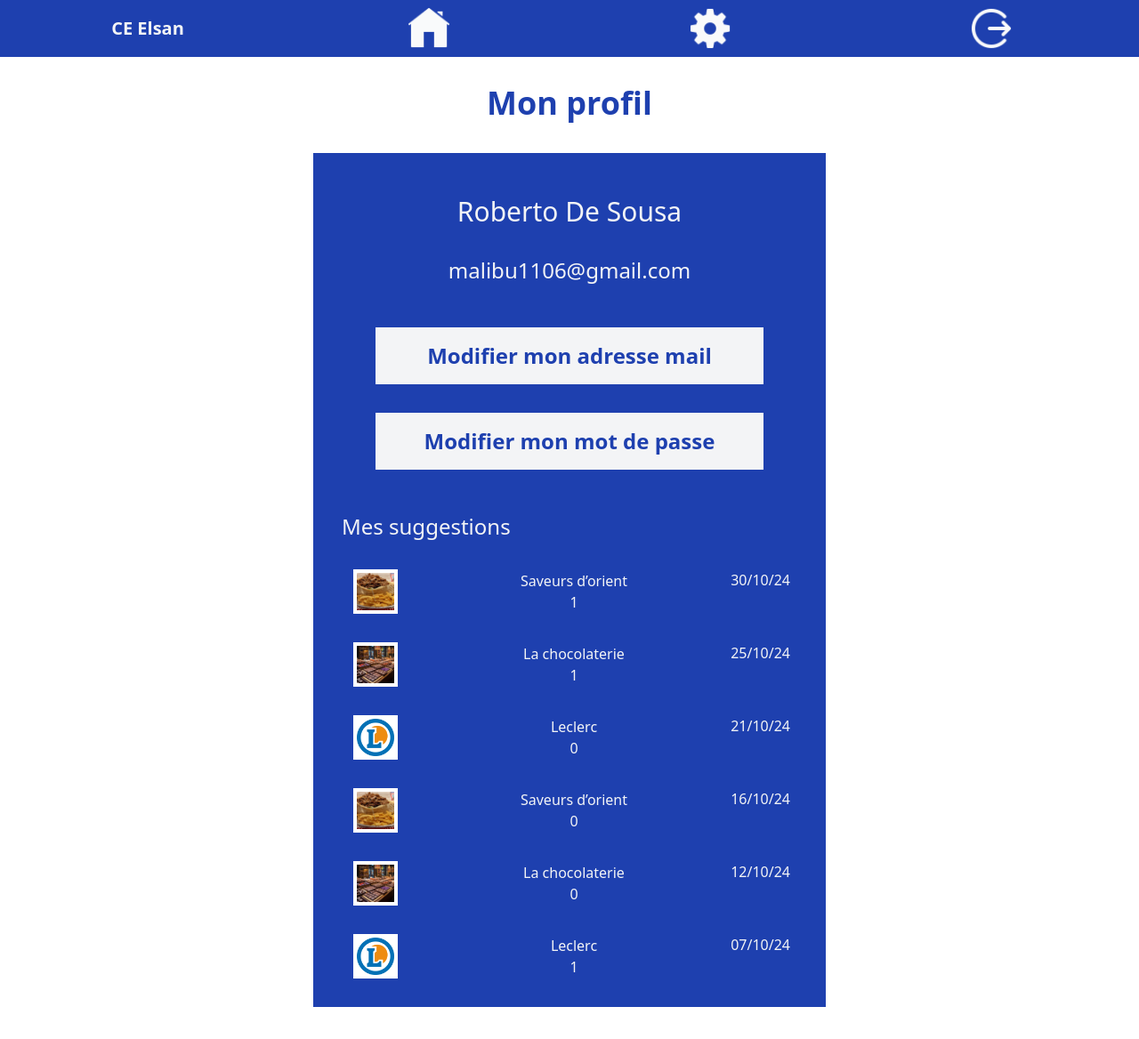
After one commit to malibu1106/ce-elsan, a PHP site: page /pages/profile.php in a window 1280 px wide. The commit adds this page. Shown: the whole page at 89% size. Run offline with PHP 8.4, Linux system fonts and the light colour scheme; a user stored in the database is signed in; data comes from the database, SQL or seed files in the repository.

Commit message:
profile OK

```diff
--- a/src/css/input.css
+++ b/src/css/input.css
@@ -22,7 +22,6 @@ input[type=submit]{
     cursor:pointer;
 }
 
-
 /* ANIMATIONS */
 @keyframes fade_out {
     0% {
--- a/src/includes/nav.php
+++ b/src/includes/nav.php
@@ -26,14 +26,29 @@
         </li>';}
         ?>
 
-        <?php if (isset($_SESSION['logged_in'])){
-            echo
+<?php
+if (isset($_SESSION['logged_in'])) {
+    // Récupérer l'URL actuelle
+    $current_url = "http://$_SERVER[HTTP_HOST]$_SERVER[REQUEST_URI]";
+
+    // Vérifier si l'URL actuelle contient /pages/profile.php
+    if (strpos($current_url, '/pages/profile.php') !== false) {
+        echo
+        '<li class="w-1/4 flex justify-center">
+            <a href="../php_sql/logout.php">
+                <img class="h-12" src="../images/icons/logout.png" alt="bouton déconnexion">
+            </a>
+        </li>';
+    } else {
+        echo
         '<li class="w-1/4 flex justify-center">
             <a href="profile.php">
                 <img class="h-12" src="../images/icons/user.png" alt="bouton accès profil">
             </a>
-        </li>';}
-        ?>
+        </li>';
+    }
+}
+?>
     </ul>
 </nav>
 
--- a/src/index.php
+++ b/src/index.php
@@ -13,7 +13,7 @@ if (isset($_SESSION['logged_in'])) {
     <script src="js/login.js"></script>
     <title>Elsan</title>
 </head>
-<body class="">
+<body class="pb-8">
 
     <?php include 'includes/nav.php'; ?>
 
--- a/src/js/login.js
+++ b/src/js/login.js
@@ -78,11 +78,11 @@ function togglePassword(inputId, eyeIcon) {
 
     if (passwordInput.type === "password") {
         passwordInput.type = "text";
-        img.src = "images/icons/hide_password.png"; // Changer l'icône pour masquer
+        img.src = "../images/icons/hide_password.png"; // Changer l'icône pour masquer
         img.alt = "Masquer mot de passe";
     } else {
         passwordInput.type = "password";
-        img.src = "images/icons/show_password.png"; // Changer l'icône pour afficher
+        img.src = "../images/icons/show_password.png"; // Changer l'icône pour afficher
         img.alt = "Afficher mot de passe";
     }
 }
--- a/src/output.css
+++ b/src/output.css
@@ -661,6 +653,10 @@ video {
 .my-4 {
   margin-top: 1rem;
   margin-bottom: 1rem;
+}
+
+.mb-12 {
+  margin-bottom: 3rem;
 }
 
 .mb-24 {
@@ -691,16 +687,16 @@ video {
   margin-top: 2rem;
 }
 
+.block {
+  display: block;
+}
+
 .flex {
   display: flex;
 }
 
 .table {
   display: table;
-}
-
-.hidden {
-  display: none;
 }
 
 .h-12 {
@@ -759,16 +751,16 @@ video {
   width: 50%;
 }
 
+.w-\[80\%\] {
+  width: 80%;
+}
+
 .w-\[96\%\] {
   width: 96%;
 }
 
 .w-full {
   width: 100%;
-}
-
-.w-16 {
-  width: 4rem;
 }
 
 .max-w-\[50\%\] {
@@ -932,6 +894,10 @@ video {
 
 .pb-8 {
   padding-bottom: 2rem;
+}
+
+.pr-4 {
+  padding-right: 1rem;
 }
 
 .text-center {
--- a/src/pages/current_requests.php
+++ b/src/pages/current_requests.php
@@ -40,7 +40,7 @@ $categories = $categoriesQuery->fetchAll(PDO::FETCH_ASSOC);
   <script src="../js/script.js"></script>
   <title>Elsan</title>
 </head>
-<body class="">
+<body class="pb-8">
 
 <?php include '../includes/nav.php';?>
 
@@ -72,7 +72,7 @@ $categories = $categoriesQuery->fetchAll(PDO::FETCH_ASSOC);
     <?php
     if (empty($requests)) {
         // Affichage du message si aucune demande n'est trouvée
-        echo '<p class="text-white text-lg text-center mt-4">Aucune demande disponible pour cette catégorie.</p>';
+        echo '<p class="text-white text-lg text-center mt-4">Aucun résultat disponible.</p>';
     } else {
         foreach ($requests as $request) {
             // Affichage de la demande
--- a/src/pages/home.php
+++ b/src/pages/home.php
@@ -52,7 +52,7 @@ session_start();
   <script src="js/script.js"></script>
   <title>Elsan</title>
 </head>
-<body class="">
+<body class="pb-8">
 
 <?php include '../includes/nav.php';?>
 
--- a/src/pages/news.php
+++ b/src/pages/news.php
@@ -38,7 +38,7 @@ $news = $query->fetchAll(PDO::FETCH_ASSOC);
   <script src="js/script.js"></script>
   <title>Elsan</title>
 </head>
-<body class="">
+<body class="pb-8">
 
 <?php include '../includes/nav.php';?>
 
--- a/src/pages/permanences.php
+++ b/src/pages/permanences.php
@@ -42,7 +42,7 @@ $months = [
   <script src="js/script.js"></script>
   <title>Elsan</title>
 </head>
-<body class="">
+<body class="pb-8">
 
 <?php include '../includes/nav.php';?>
 
--- /dev/null
+++ b/src/pages/profile.php
@@ -0,0 +1,134 @@
+<?php
+session_start();
+include '../php_sql/db_connect.php'; // Inclure le fichier de connexion à la base de données
+
+// Récupérer les informations de l'utilisateur connecté
+$user_id = $_SESSION['user_id']; // Suppose que l'utilisateur est connecté et que l'ID est stocké dans la session
+$query = "SELECT first_name, last_name, email FROM users WHERE user_id = :user_id";
+$stmt = $db->prepare($query);
+$stmt->execute(['user_id' => $user_id]);
+$user = $stmt->fetch();
+
+// Récupérer les suggestions de l'utilisateur
+$sql = "
+SELECT
+    s.company_name,
+    s.image_url,
+    s.date,
+    COALESCE(SUM(v.vote_value), 0) AS total_score
+FROM suggestions s
+LEFT JOIN votes v ON s.suggestion_id = v.suggestion_id
+GROUP BY s.company_name, s.image_url, s.date
+ORDER BY s.date DESC";
+$query = $db->prepare($sql);
+$query->execute();
+$suggestions = $query->fetchAll(PDO::FETCH_ASSOC);
+
+?>
+
+<!doctype html>
+<html>
+<head>
+  <meta charset="UTF-8">
+  <meta name="viewport" content="width=device-width, initial-scale=1.0">
+  <link href="../output.css" rel="stylesheet">
+  <script src="js/script.js"></script>
+  <!-- <script src="../js/login.js"></script> -->
+  <title>Elsan</title>
+</head>
+<body class="pb-8">
+<?php include '../includes/nav.php';?>
+
+<h1 class="text-blue-800 font-bold text-4xl text-center m-8">Mon profil</h1>
+<main class="p-1 flex flex-col gap-4 flex-wrap max-w-screen-2xl mx-auto">
+
+<section class="w-[96%] bg-blue-800 mx-auto p-4 max-w-xl text-gray-100">
+
+<!-- Afficher le prénom et nom de l'utilisateur -->
+<h2 class="text-3xl text-center mt-8"><?php echo htmlspecialchars($user['first_name'] . ' ' . $user['last_name']); ?></h2>
+<h2 class="text-2xl text-center mt-8 mb-12"><?php echo htmlspecialchars($user['email'])?></h2>
+
+<!-- Boutons pour changer l'email et le mot de passe -->
+<button id="modify_mail_button" class="bg-gray-100 h-16 w-[80%] block mx-auto text-xl lg:text-2xl font-semibold text-blue-800">Modifier mon adresse mail</button>
+<button id="cancel_mail_change" style="display: none;" class="bg-gray-100 h-16 w-[50%] block mx-auto text-3xl font-semibold text-red-700">Annuler</button>
+
+<button id="modify_password_button" class="bg-gray-100 h-16 w-[80%] block mx-auto text-xl lg:text-2xl font-semibold text-blue-800 mt-8">Modifier mon mot de passe</button>
+<button id="cancel_password_change" style="display: none;" class="bg-gray-100 h-16 w-[50%] block mx-auto text-3xl font-semibold text-red-700">Annuler</button>
+
+<!-- Formulaire pour changer l'adresse mail -->
+<form id="change_mail_form" class="flex flex-col p-4" action="../php_sql/edit_email.php" method="POST" style="display: none;">
+    <input id="new_email" class="mb-6 h-16 text-2xl text-center text-blue-800" type="mail" placeholder="Nouvelle adresse mail" name="new_email" autocomplete="off" required>
+    <div class="relative">
+        <input id="password" class="mb-6 h-16 text-2xl text-center w-[100%] text-blue-800" type="password" placeholder="Mot de passe" name="password" required>
+        <span class="toggle-password absolute right-0 p-4" onclick="togglePassword('password', this)">
+            <img class="show-hide-password w-8" src="../images/icons/show_password.png" alt="Afficher/Masquer mot de passe">
+        </span>
+    </div>
+    <input class="bg-gray-100 h-16 w-[50%] mx-auto text-3xl font-semibold text-green-700" type="submit" value="Valider">
+</form>
+
+
+<!-- Formulaire pour changer le mot de passe -->
+<form id="change_password_form" class="flex flex-col p-4" action="../php_sql/edit_password.php" method="POST" style="display: none;">
+    <div class="relative mb-6">
+        <input id="current_password" class="h-16 text-2xl text-center w-[100%] text-blue-800" type="password" placeholder="Mot de passe actuel" name="current_password" required>
+        <span class="toggle-password absolute right-0 p-4" onclick="togglePassword('current_password', this)">
+            <img class="show-hide-password w-8" src="../images/icons/show_password.png" alt="Afficher/Masquer mot de passe">
+        </span>
+    </div>
+    <div class="relative mb-6">
+        <input id="new_password" class="h-16 text-2xl text-center w-[100%] text-blue-800" type="password" placeholder="Nouveau mot de passe" name="new_password" required>
+        <span class="toggle-password absolute right-0 p-4" onclick="togglePassword('new_password', this)">
+            <img class="show-hide-password w-8" src="../images/icons/show_password.png" alt="Afficher/Masquer mot de passe">
+        </span>
+    </div>
+    <div class="relative mb-6">
+        <input id="confirm_new_password" class="h-16 text-2xl text-center w-[100%] text-blue-800" placeholder="Confirmer nouveau mot de passe" type="password" name="confirm_new_password" required>
+        <span class="toggle-password absolute right-0 p-4" onclick="togglePassword('confirm_new_password', this)">
+            <img class="show-hide-password w-8" src="../images/icons/show_password.png" alt="Afficher/Masquer mot de passe">
+        </span>
+    </div>
+    <input class="bg-gray-100 h-16 w-[50%] mx-auto text-3xl font-semibold text-green-700" type="submit" value="Valider">
+</form>
+
+
+
+
+<div id="user_suggestions">
+<?php
+if($suggestions){
+
+    echo'
+<h2 class="text-2xl mt-8 p-4">Mes suggestions</h2>';
+foreach ($suggestions as $suggestion){
+    $date = new DateTime($suggestion['date']);
+    $formattedDate = $date->format('d/m/y');
+echo
+'<article class="mt-4 w-full mx-auto pb-4">
+<div class="suggestion_row_prez flex justify-between gap-1">
+    <div class="w-1/5 flex items-center justify-center">
+        <img src="' . $suggestion['image_url'] . '" alt="logo de l\'entreprise" class="bg-white p-1 h-[50px]">
+    </div>
+    <div class="company_name_and_votes flex gap-2 justify-between">
+
+        <div class="flex flex-col text-center justify-center">
+            <p class="">' . $suggestion['company_name'] . '</p>
+            <p class="">' . $suggestion['total_score'] . '</p>
+        </div>
+
+    </div>
+    <div class="date_and_name px-2">
+        <p class="pr-4">' . $formattedDate . '</p>
+    </div>
+</div>
+</article>';}
+
+}
+?>
+</div>
+  <script src="../js/profile.js"></script>
+</section>
+
+</main>
+</body>
+</html>
--- a/src/pages/suggestions.php
+++ b/src/pages/suggestions.php
@@ -43,7 +43,7 @@ $suggestions = $query->fetchAll(PDO::FETCH_ASSOC);
   <script src="js/script.js"></script>
   <title>Elsan</title>
 </head>
-<body class="">
+<body class="pb-8">
 
 <?php include '../includes/nav.php';?>
 
```
Also changed, not shown: other parts of src/output.css (+24 -75 lines), src/js/profile.js (added, +89 -0 lines), src/pages/benefits.php (+6 -2 lines), src/php_sql/edit_email.php (added, +51 -0 lines), src/php_sql/edit_password.php (added, +53 -0 lines).
